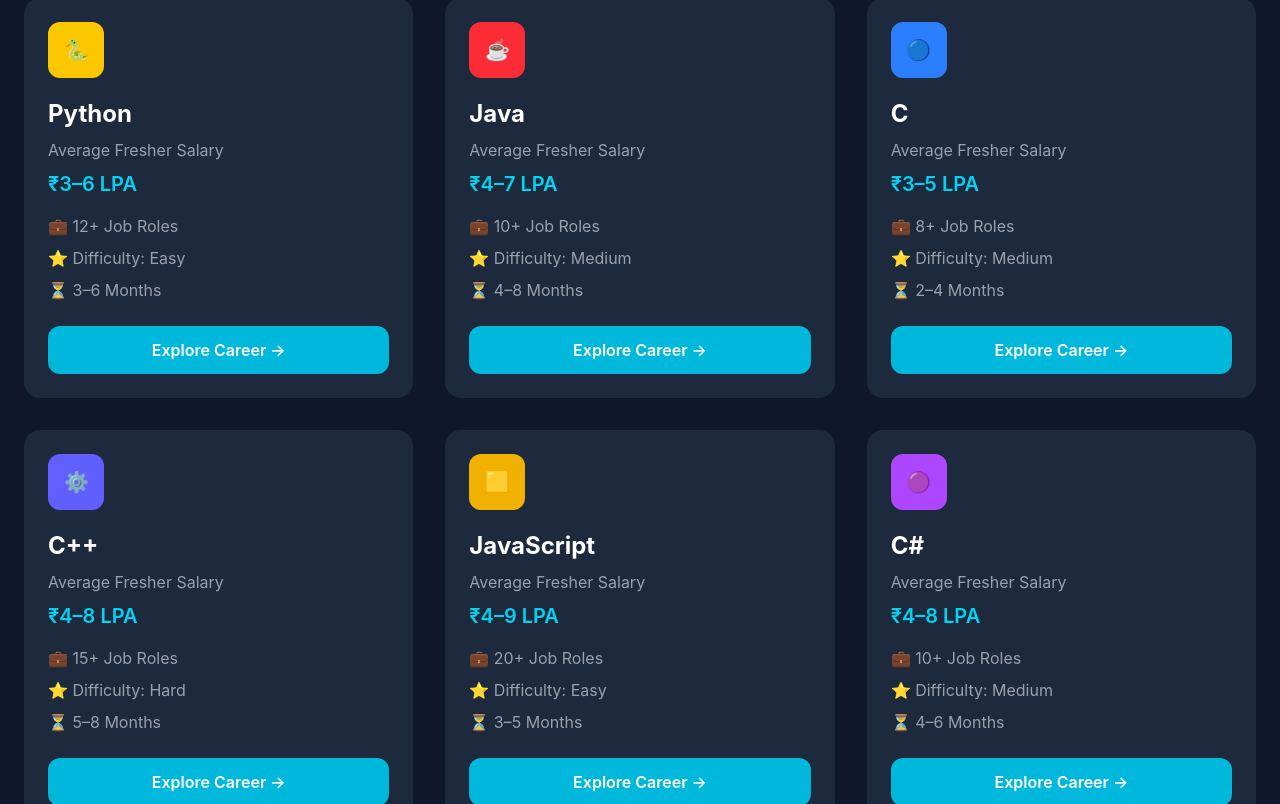
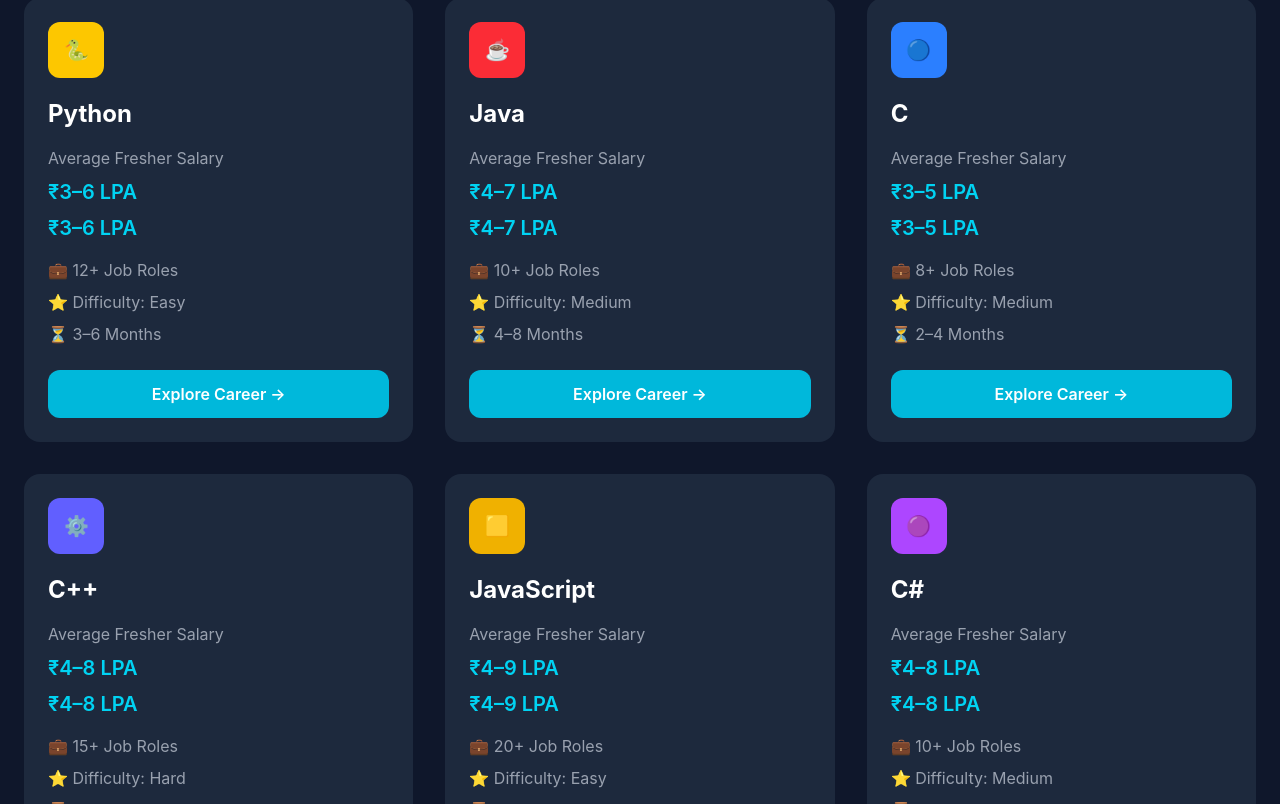
Before and after one commit to goggiharsha-oss/CodeCareer-AI, a React (Vite) app: page / in a window 1280 px wide. Shown: the part 936-1740 px from the top of the page. Built offline with nearby package versions, Linux system fonts and the light colour scheme.

Commit message:
Add hover animation to language card salary section

```diff
--- a/src/components/LanguageCard.jsx
+++ b/src/components/LanguageCard.jsx
@@ -127,15 +127,21 @@ function LanguageCard({ search = "" }) {
                 </h3>
 
 
-                <p
-                  className={`mt-2 ${
-                    darkMode ? "text-gray-400" : "text-gray-600"
-                  }`}
-                >
-                  Average Fresher Salary
-                </p>
+               <div className="mt-4 inline-block group cursor-default">
 
+  <p
+    className={`transition-all duration-300 ${
+      darkMode ? "text-gray-400" : "text-gray-600"
+    } group-hover:text-cyan-400`}
+  >
+    Average Fresher Salary
+  </p>
 
+  <p className="mt-2 text-cyan-400 text-xl font-semibold transition-all duration-300 group-hover:text-cyan-300 group-hover:scale-110">
+    {lang.salary}
+  </p>
+
+</div>
                 <p className="text-cyan-400 text-xl font-semibold mt-2">
                   {lang.salary}
                 </p>
```
